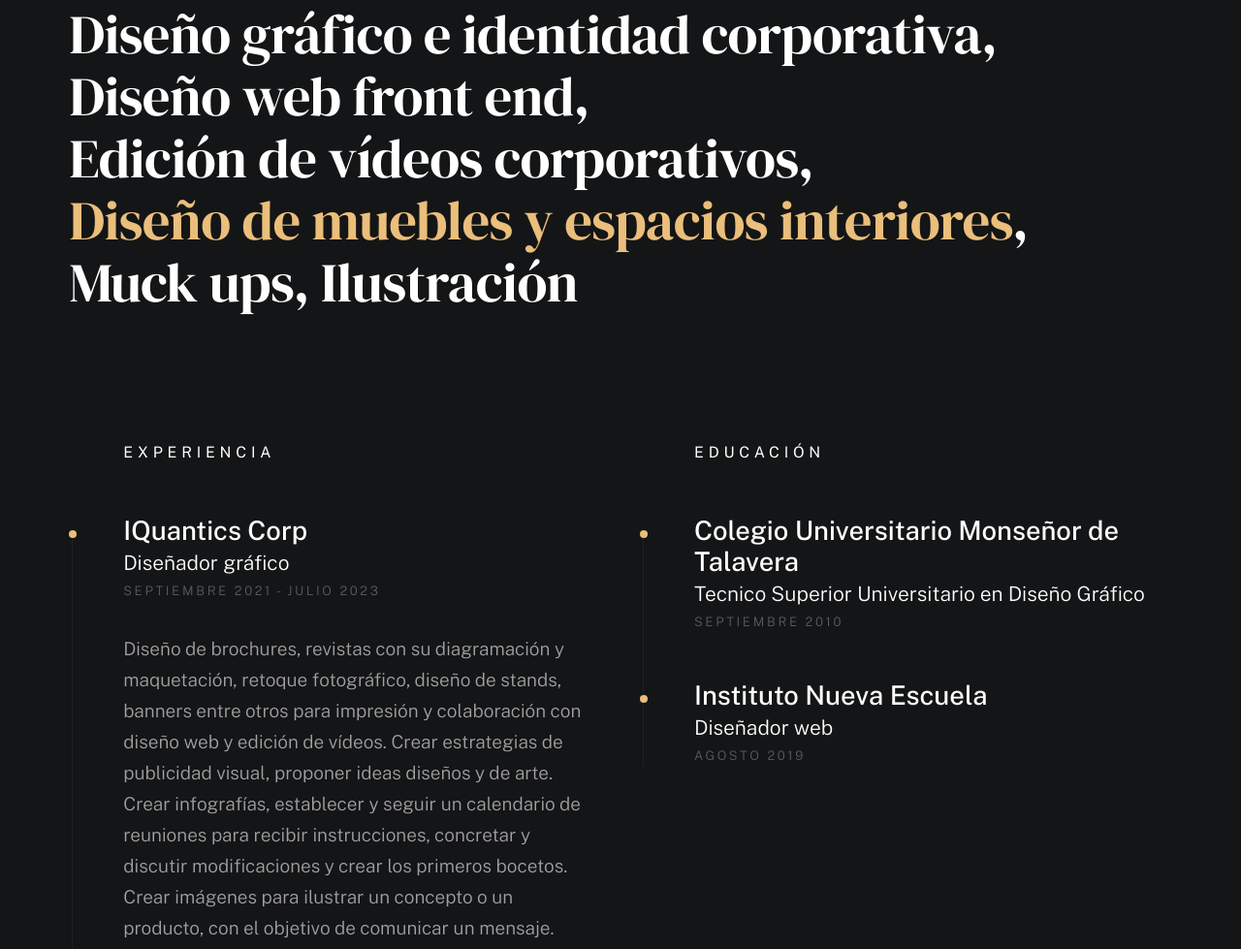
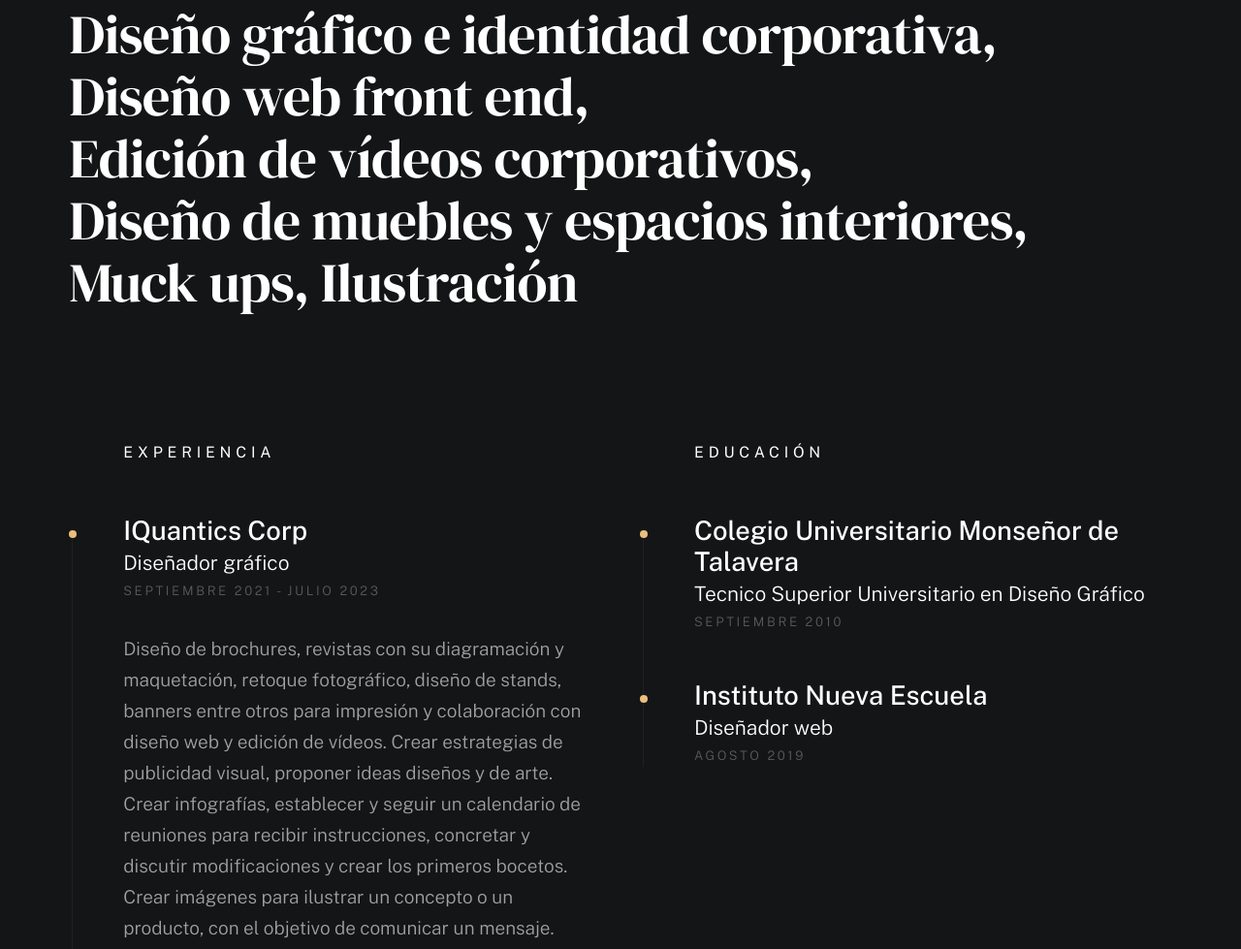
Before and after one commit to PabloJCP/pablojcp.github.io, a plain HTML site: page index.html in a window 1280 px wide. Shown: the part 1925-2904 px from the top of the page at 97% size. Drawn offline with nearby package versions, Linux system fonts and the light colour scheme; a web font is replaced by a local one.

Commit message:
index.html

```diff
--- a/index.html
+++ b/index.html
@@ -153,7 +153,7 @@
                             <li>Diseño gráfico e identidad corporativa</li>
                             <li>Diseño web front end</li>
                             <li>Edición de vídeos corporativos</li>
-                            <li> <a href="https://www.youtube.com/watch?v=Zu_6UdE600g&t=1055s">Diseño de muebles y espacios interiores</a></li>
+                            <li> Diseño de muebles y espacios interiores</li>
                             <li>Muck ups</li>
                             <li>Ilustración</li>
                         </ul>
```
